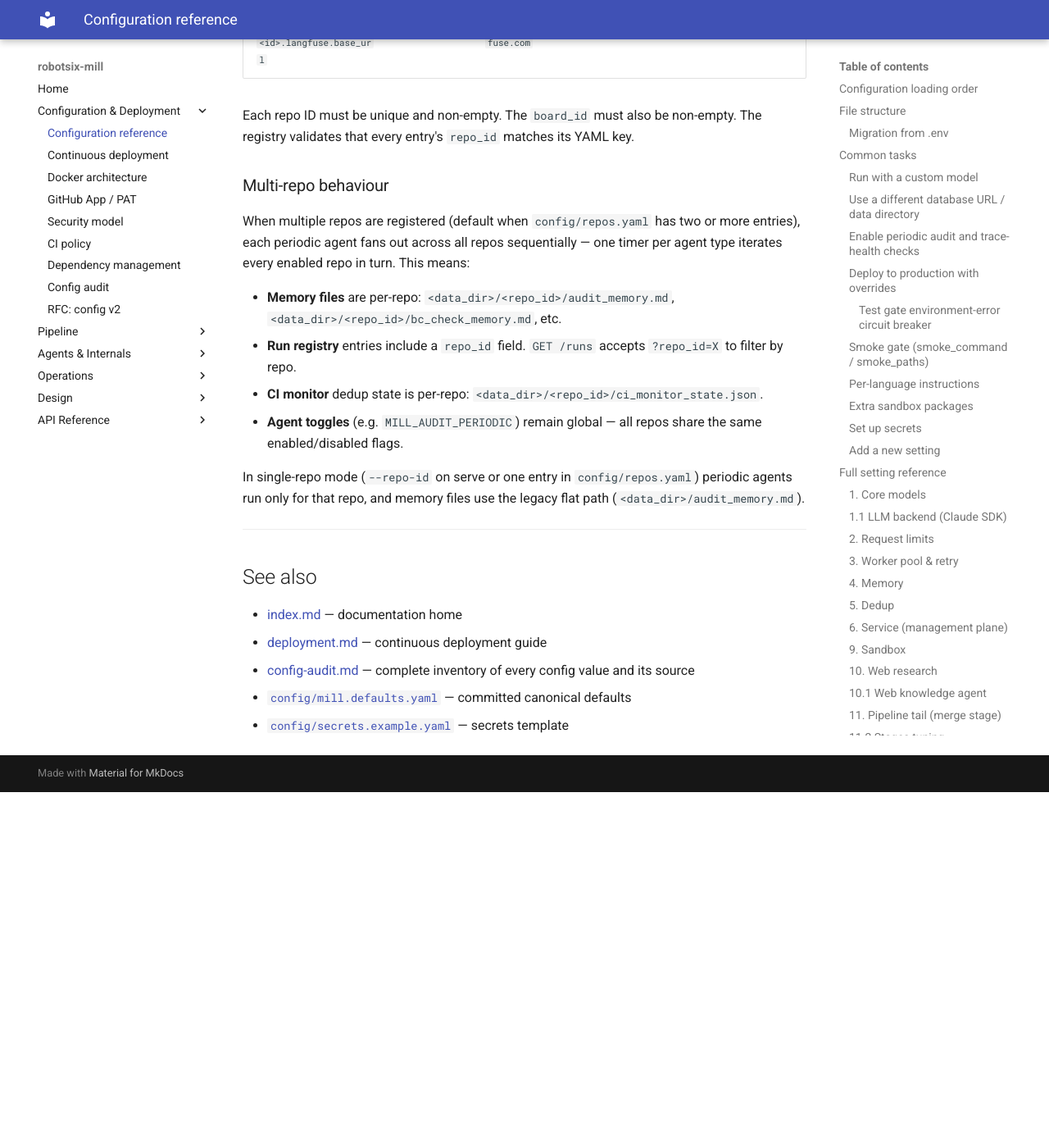
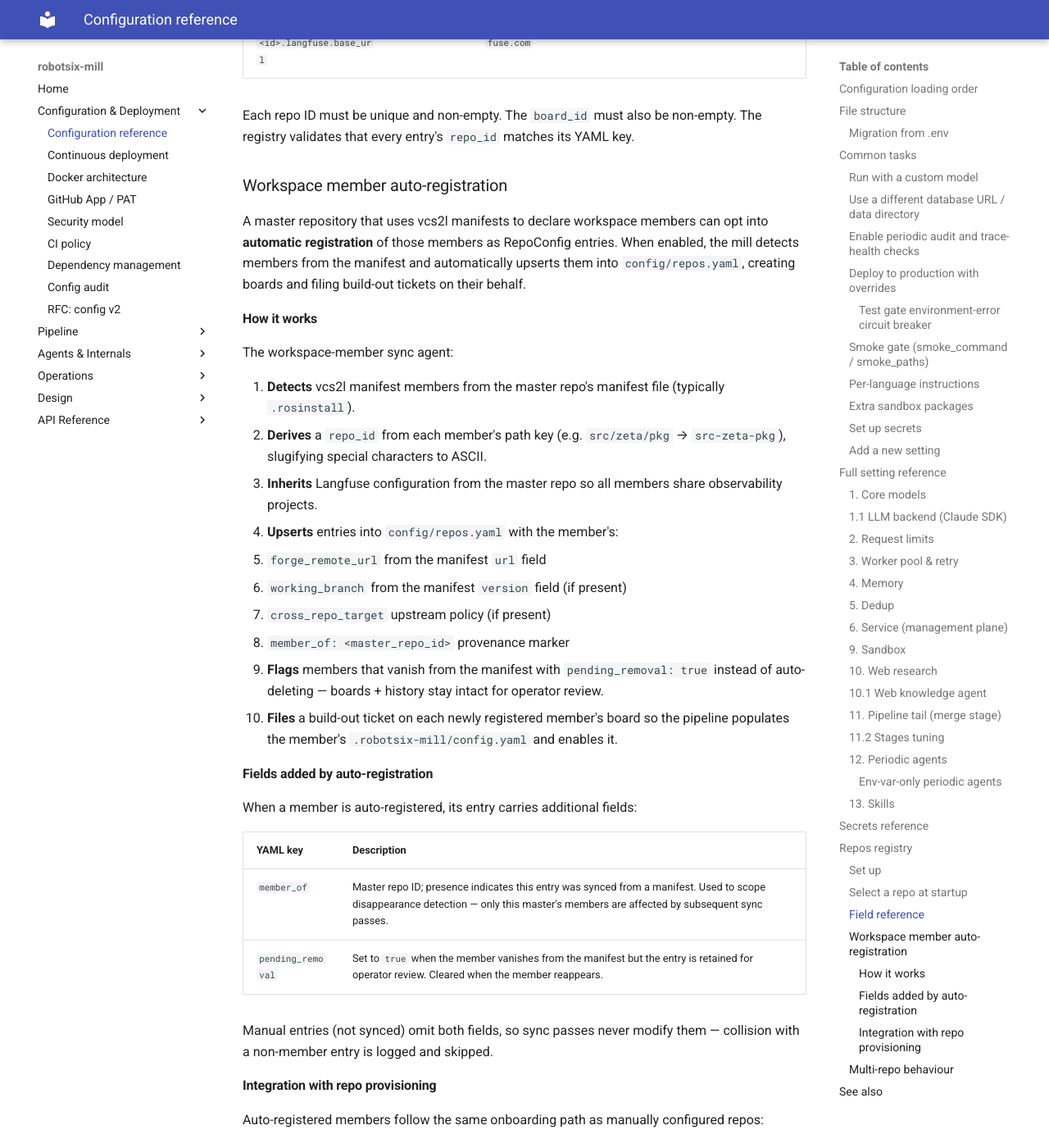
Before and after one commit to damien-robotsix/robotsix-mill, an MkDocs documentation site: the page built from docs/configuration.md, in a window 1280 px wide and 1400 px high, scrolled down 23829 px. Shown: the whole window at 82% size. Built offline with MkDocs 1.6.1 and Material for MkDocs 9.7.7, drawn with Linux system fonts in a browser that asks for light colours; before the commit the page ends 24795 px from its top, so only the background shows below that; some of the changed text lies outside the part shown.

Commit message:
mill(docs): Create RepoConfig entries for vcs2l manifest members (20260610T194110Z-create-repoconfig-entries-for-vcs2l-mani-c15a)

```diff
--- a/docs/configuration.md
+++ b/docs/configuration.md
@@ -707,6 +707,63 @@ Each repo ID must be unique and non-empty. The `board_id` must also be
 non-empty. The registry validates that every entry's `repo_id` matches
 its YAML key.
 
+### Workspace member auto-registration
+
+A master repository that uses vcs2l manifests to declare workspace members
+can opt into **automatic registration** of those members as RepoConfig
+entries. When enabled, the mill detects members from the manifest and
+automatically upserts them into `config/repos.yaml`, creating boards and
+filing build-out tickets on their behalf.
+
+#### How it works
+
+The workspace-member sync agent:
+
+1. **Detects** vcs2l manifest members from the master repo's manifest file
+   (typically `.rosinstall`).
+2. **Derives** a `repo_id` from each member's path key (e.g. `src/zeta/pkg`
+   → `src-zeta-pkg`), slugifying special characters to ASCII.
+3. **Inherits** Langfuse configuration from the master repo so all members
+   share observability projects.
+4. **Upserts** entries into `config/repos.yaml` with the member's:
+   - `forge_remote_url` from the manifest `url` field
+   - `working_branch` from the manifest `version` field (if present)
+   - `cross_repo_target` upstream policy (if present)
+   - `member_of: <master_repo_id>` provenance marker
+5. **Flags** members that vanish from the manifest with `pending_removal: true`
+   instead of auto-deleting — boards + history stay intact for operator review.
+6. **Files** a build-out ticket on each newly registered member's board so the
+   pipeline populates the member's `.robotsix-mill/config.yaml` and enables it.
+
+#### Fields added by auto-registration
+
+When a member is auto-registered, its entry carries additional fields:
+
+| YAML key | Description |
+|----------|-------------|
+| `member_of` | Master repo ID; presence indicates this entry was synced from a manifest. Used to scope disappearance detection — only this master's members are affected by subsequent sync passes. |
+| `pending_removal` | Set to `true` when the member vanishes from the manifest but the entry is retained for operator review. Cleared when the member reappears. |
+
+Manual entries (not synced) omit both fields, so sync passes never modify
+them — collision with a non-member entry is logged and skipped.
+
+#### Integration with repo provisioning
+
+Auto-registered members follow the same onboarding path as manually
+configured repos:
+
+- **Board creation** happens automatically on first ticket write (no explicit
+  board provisioning needed).
+- **Build-out ticket** is filed on the member's board with instructions to add
+  `.robotsix-mill/config.yaml` (test command + languages).
+- **Langfuse project** is inherited from the master repo and wired
+  automatically.
+- **Cross-repo targeting** is configured if the manifest declares an upstream
+  policy for the member.
+
+This integration ensures members are fully onboarded into the mill pipeline
+in a single pass without additional operator steps.
+
 ### Multi-repo behaviour
 
 When multiple repos are registered (default when `config/repos.yaml`
```
